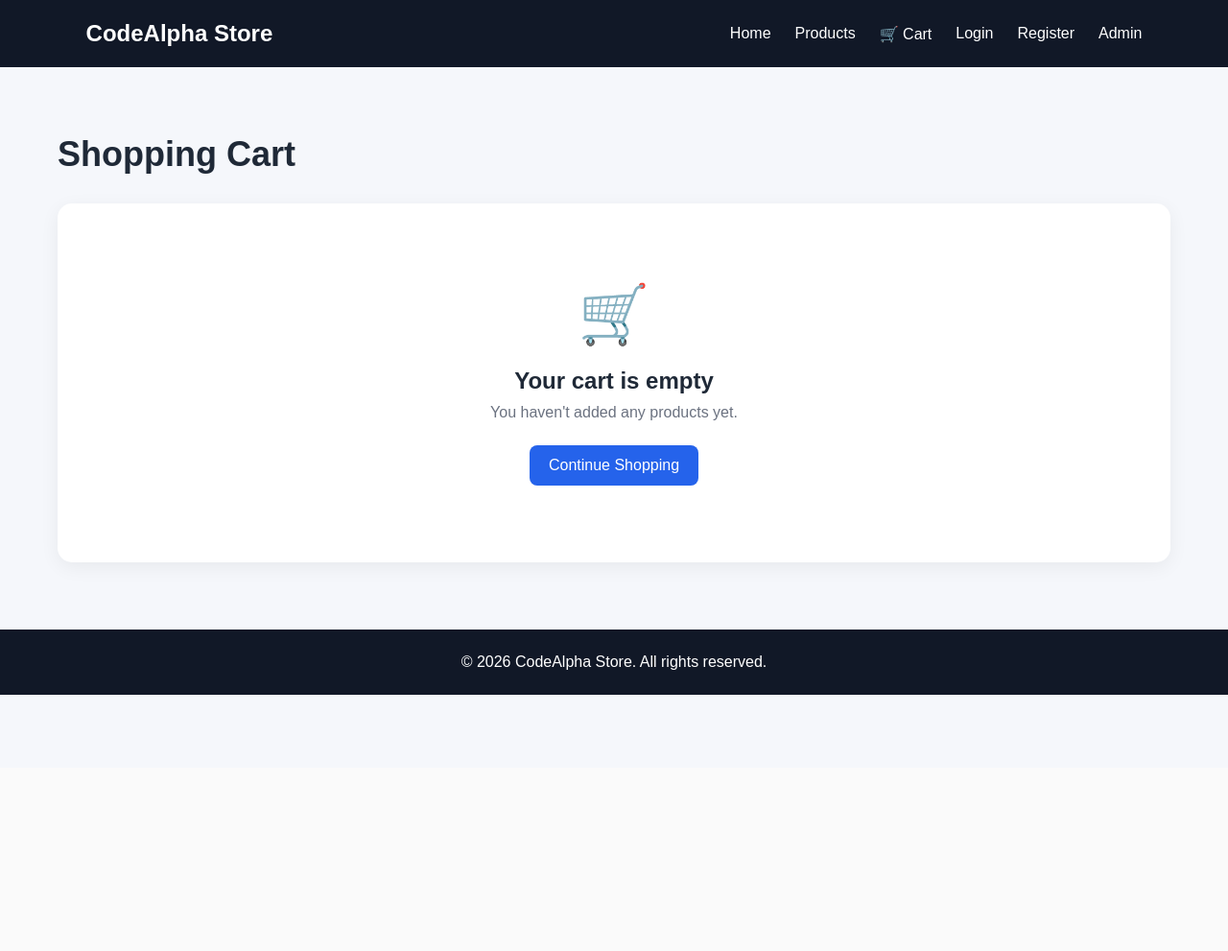
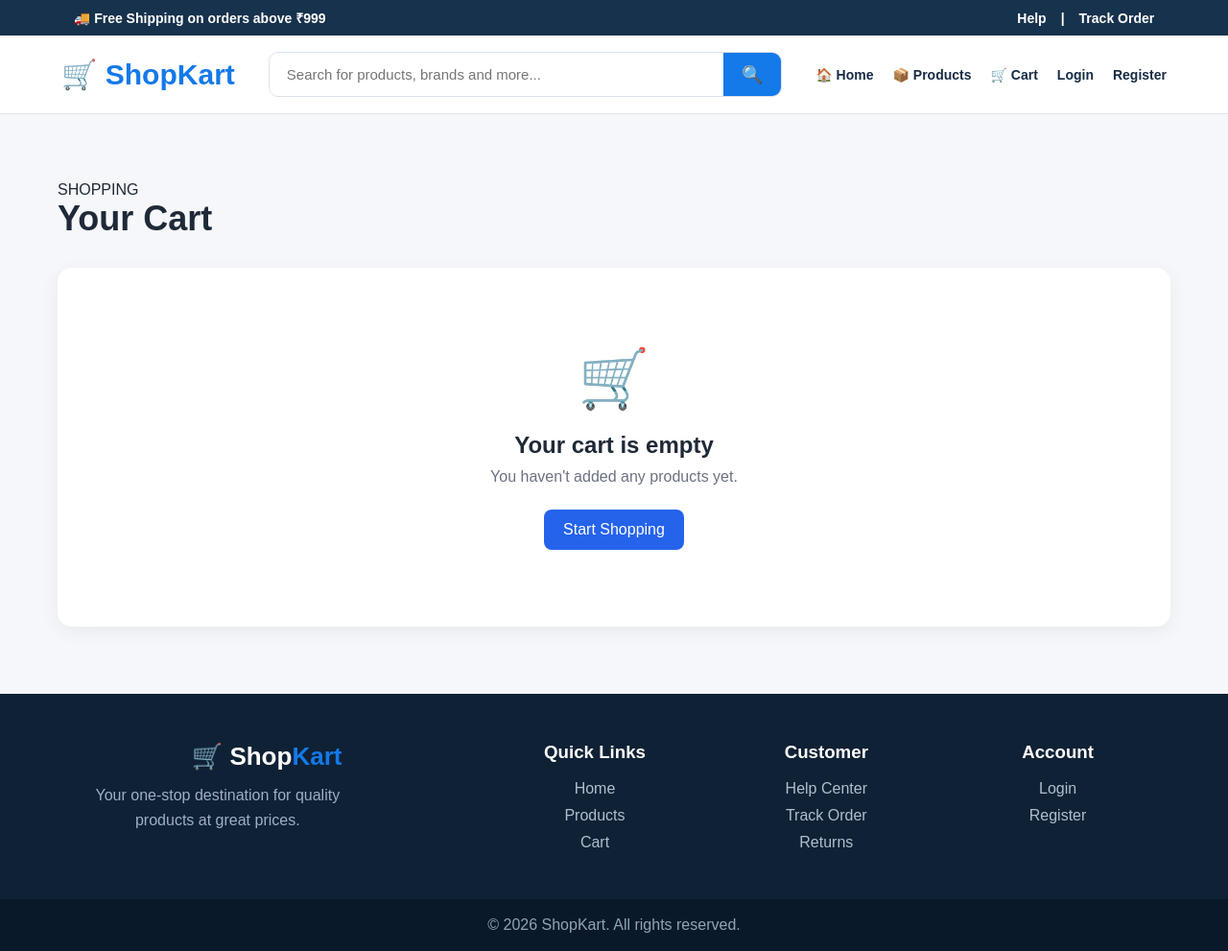
Before and after one commit to eratulya1998-prog/ShopKart-Django-Ecommerce, a Django app: page /cart/ in a window 1280 px wide. Shown: the whole page at 96% size. Before the commit the page ends 724 px from the top, so only its background shows below. Run offline with Django 5.2, Linux system fonts and the light colour scheme.

Commit message:
Fix cart functionality

```diff
--- a/store/templates/store/cart.html
+++ b/store/templates/store/cart.html
@@ -4,39 +4,106 @@
 <html lang="en">
 
 <head>
+
     <meta charset="UTF-8">
 
-    <meta name="viewport" content="width=device-width, initial-scale=1.0">
+    <meta
+        name="viewport"
+        content="width=device-width, initial-scale=1.0"
+    >
 
-    <title>Shopping Cart | CodeAlpha Store</title>
+    <title>Shopping Cart | ShopKart</title>
+
+    <meta
+        name="description"
+        content="Your ShopKart shopping cart"
+    >
 
     <link
         rel="stylesheet"
         href="{% static 'css/style.css' %}"
     >
+
 </head>
 
 
 <body>
 
+
+<!-- =========================
+     TOP BAR
+========================== -->
+
+<div class="top-bar">
+
+    <div>
+        🚚 Free Shipping on orders above ₹999
+    </div>
+
+    <div class="top-links">
+
+        <span>Help</span>
+
+        <span>|</span>
+
+        <span>Track Order</span>
+
+    </div>
+
+</div>
+
+
 <!-- =========================
      NAVBAR
 ========================== -->
 
-    <header class="navbar">
+<header class="shop-navbar">
 
-        <div class="logo">
-            CodeAlpha Store
+    <div class="shop-logo">
+
+        <span class="logo-icon">
+            🛒
+        </span>
+
+        <span>
+            Shop<span>Kart</span>
+        </span>
+
     </div>
 
-        <nav>
+
+    <!-- SEARCH -->
+
+    <form
+        method="GET"
+        action="{% url 'store:home' %}"
+        class="search-box"
+    >
+
+        <input
+            type="text"
+            name="q"
+            placeholder="Search for products, brands and more..."
+            autocomplete="off"
+        >
+
+        <button type="submit">
+            🔍
+        </button>
+
+    </form>
+
+
+    <!-- NAVIGATION -->
+
+    <nav class="shop-nav">
 
         <a href="{% url 'store:home' %}">
-                Home
+            🏠 Home
         </a>
 
         <a href="{% url 'store:home' %}#products">
-                Products
+            📦 Products
         </a>
 
         <a href="{% url 'store:cart' %}">
@@ -47,10 +114,10 @@
         {% if user.is_authenticated %}
 
             <a href="{% url 'store:my_orders' %}">
-                    📦 My Orders
+                📋 My Orders
             </a>
 
-                <span class="user-name">
+            <span class="welcome-user">
                 👤 {{ user.username }}
             </span>
 
@@ -70,11 +137,6 @@
 
         {% endif %}
 
-
-            <a href="/admin/">
-                Admin
-            </a>
-
     </nav>
 
 </header>
@@ -86,12 +148,32 @@
 
 <main class="cart-container">
 
+    <div class="cart-page-heading">
+
+        <div>
+
+            <span>
+                SHOPPING
+            </span>
+
             <h1>
-            Shopping Cart
+                Your Cart
             </h1>
 
+        </div>
 
-        <!-- Messages -->
+        {% if cart_items %}
+
+            <span>
+                {{ cart_items|length }} item{{ cart_items|length|pluralize }}
+            </span>
+
+        {% endif %}
+
+    </div>
+
+
+    <!-- MESSAGES -->
 
     {% if messages %}
 
@@ -108,6 +190,7 @@
 
     {% if cart_items %}
 
+
         <div class="cart-layout">
 
 
@@ -117,14 +200,16 @@
 
             <section class="cart-items">
 
+
                 {% for item in cart_items %}
 
-                        <div class="cart-item">
+
+                    <article class="cart-item">
 
 
-                            <!-- Product Image -->
+                        <!-- PRODUCT IMAGE -->
 
-                            <div>
+                        <div class="cart-product-image">
 
                             {% if item.product.image %}
 
@@ -135,8 +220,42 @@
 
                             {% else %}
 
-                                    <div class="cart-image">
-                                        No Image
+                                <div class="cart-image-placeholder">
+
+                                    {% if "headphone" in item.product.name|lower %}
+
+                                        🎧
+
+                                    {% elif "watch" in item.product.name|lower %}
+
+                                        ⌚
+
+                                    {% elif "shoe" in item.product.name|lower %}
+
+                                        👟
+
+                                    {% elif "laptop" in item.product.name|lower %}
+
+                                        💻
+
+                                    {% elif "phone" in item.product.name|lower %}
+
+                                        📱
+
+                                    {% elif "mobile" in item.product.name|lower %}
+
+                                        📱
+
+                                    {% elif "speaker" in item.product.name|lower %}
+
+                                        🔊
+
+                                    {% else %}
+
+                                        🛍️
+
+                                    {% endif %}
+
                                 </div>
 
                             {% endif %}
@@ -144,7 +263,7 @@
                         </div>
 
 
-                            <!-- Product Information -->
+                        <!-- PRODUCT INFORMATION -->
 
                         <div class="cart-product">
 
@@ -156,24 +275,62 @@
                                 {{ item.product.name }}
                             </h3>
 
-                                <p>
-                                    Price:
-                                    <strong>
+                            <p class="cart-price">
                                 ₹{{ item.product.price }}
-                                    </strong>
                             </p>
 
-                                <p>
-                                    Quantity:
-                                    <strong>
-                                        {{ item.quantity }}
-                                    </strong>
-                                </p>
+
+                            {% if item.product.stock <= 5 %}
+
+                                <small class="stock-warning">
+                                    Only {{ item.product.stock }} left
+                                </small>
+
+                            {% else %}
+
+                                <small class="stock-available">
+                                    In Stock
+                                </small>
+
+                            {% endif %}
 
                         </div>
 
 
-                            <!-- Subtotal -->
+                        <!-- QUANTITY -->
+
+                        <div class="cart-quantity">
+
+                            <span>
+                                Quantity
+                            </span>
+
+                            <div class="quantity-box">
+
+                                <button
+                                    type="button"
+                                    disabled
+                                >
+                                    −
+                                </button>
+
+                                <strong>
+                                    {{ item.quantity }}
+                                </strong>
+
+                                <button
+                                    type="button"
+                                    disabled
+                                >
+                                    +
+                                </button>
+
+                            </div>
+
+                        </div>
+
+
+                        <!-- SUBTOTAL -->
 
                         <div class="cart-subtotal">
 
@@ -185,14 +342,17 @@
                                 href="{% url 'store:remove_from_cart' item.product.id %}"
                                 class="remove-btn"
                             >
-                                    Remove
+                                🗑 Remove
                             </a>
 
                         </div>
 
-                        </div>
+
+                    </article>
+
 
                 {% endfor %}
+
 
             </section>
 
@@ -240,11 +400,14 @@
                         Delivery
                     </span>
 
-                        <span>
+                    <span class="free-delivery">
                         FREE
                     </span>
 
                 </div>
+
+
+                <div class="summary-divider"></div>
 
 
                 <div class="summary-total">
@@ -260,7 +423,7 @@
                 </div>
 
 
-                    <!-- Checkout -->
+                <!-- CHECKOUT -->
 
                 {% if user.is_authenticated %}
 
@@ -268,7 +431,7 @@
                         href="{% url 'store:checkout' %}"
                         class="checkout-btn"
                     >
-                            Proceed to Checkout
+                        Proceed to Checkout →
                     </a>
 
                 {% else %}
@@ -277,7 +440,7 @@
                         href="{% url 'store:login' %}?next={% url 'store:checkout' %}"
                         class="checkout-btn"
                     >
-                            Login to Checkout
+                        Login to Checkout →
                     </a>
 
                 {% endif %}
@@ -290,7 +453,25 @@
                     ← Continue Shopping
                 </a>
 
+
+                <div class="cart-security">
+
+                    <div>
+                        🔒 Secure Checkout
+                    </div>
+
+                    <div>
+                        🚚 Fast Delivery
+                    </div>
+
+                    <div>
+                        ↩️ Easy Returns
+                    </div>
+
+                </div>
+
             </aside>
+
 
         </div>
 
@@ -320,12 +501,14 @@
                 href="{% url 'store:home' %}"
                 class="btn"
             >
-                    Continue Shopping
+                Start Shopping
             </a>
 
         </div>
 
+
     {% endif %}
+
 
 </main>
 
@@ -334,13 +517,104 @@
      FOOTER
 ========================== -->
 
-    <footer>
+<footer class="shop-footer">
+
+    <div class="footer-brand">
+
+        <h2>
+            🛒 Shop<span>Kart</span>
+        </h2>
 
         <p>
-            © 2026 CodeAlpha Store. All rights reserved.
+            Your one-stop destination for
+            quality products at great prices.
         </p>
 
+    </div>
+
+
+    <div class="footer-column">
+
+        <h3>
+            Quick Links
+        </h3>
+
+        <a href="{% url 'store:home' %}">
+            Home
+        </a>
+
+        <a href="{% url 'store:home' %}#products">
+            Products
+        </a>
+
+        <a href="{% url 'store:cart' %}">
+            Cart
+        </a>
+
+    </div>
+
+
+    <div class="footer-column">
+
+        <h3>
+            Customer
+        </h3>
+
+        <a href="#">
+            Help Center
+        </a>
+
+        <a href="#">
+            Track Order
+        </a>
+
+        <a href="#">
+            Returns
+        </a>
+
+    </div>
+
+
+    <div class="footer-column">
+
+        <h3>
+            Account
+        </h3>
+
+        {% if user.is_authenticated %}
+
+            <a href="{% url 'store:my_orders' %}">
+                My Orders
+            </a>
+
+            <a href="{% url 'store:logout' %}">
+                Logout
+            </a>
+
+        {% else %}
+
+            <a href="{% url 'store:login' %}">
+                Login
+            </a>
+
+            <a href="{% url 'store:register' %}">
+                Register
+            </a>
+
+        {% endif %}
+
+    </div>
+
 </footer>
+
+
+<div class="copyright">
+
+    <p>
+        © 2026 ShopKart. All rights reserved.
+    </p>
+
+</div>
 
 
 </body>
--- a/store/urls.py
+++ b/store/urls.py
@@ -23,6 +23,11 @@ urlpatterns = [
         "cart/add/<int:product_id>/",
         views.add_to_cart,
         name="add_to_cart"
+    ),
+    path(
+    "cart/update/<int:product_id>/",
+    views.update_cart,
+    name="update_cart"
     ),
 
     path(
@@ -68,4 +73,5 @@ urlpatterns = [
         views.my_orders,
         name="my_orders"
     ),
+
 ]
--- a/store/views.py
+++ b/store/views.py
@@ -126,6 +126,55 @@ def add_to_cart(request, product_id):
 
     return redirect("store:cart")
 
+# =========================
+# UPDATE CART
+# =========================
+
+def update_cart(request, product_id):
+
+    product = get_object_or_404(
+        Product,
+        id=product_id,
+        available=True
+    )
+
+    if request.method == "POST":
+
+        action = request.POST.get("action")
+
+        cart = request.session.get("cart", {})
+        product_id_str = str(product_id)
+
+        current_quantity = cart.get(product_id_str, 0)
+
+        if action == "increase":
+
+            if current_quantity < product.stock:
+
+                cart[product_id_str] = current_quantity + 1
+
+            else:
+
+                messages.warning(
+                    request,
+                    f"Only {product.stock} units of "
+                    f"{product.name} are available."
+                )
+
+        elif action == "decrease":
+
+            if current_quantity > 1:
+
+                cart[product_id_str] = current_quantity - 1
+
+            elif product_id_str in cart:
+
+                del cart[product_id_str]
+
+        request.session["cart"] = cart
+        request.session.modified = True
+
+    return redirect("store:cart")
 
 # =========================
 # CART
```
Also changed, not shown: db.sqlite3. Lines whose indentation alone changed are shown as unchanged.
